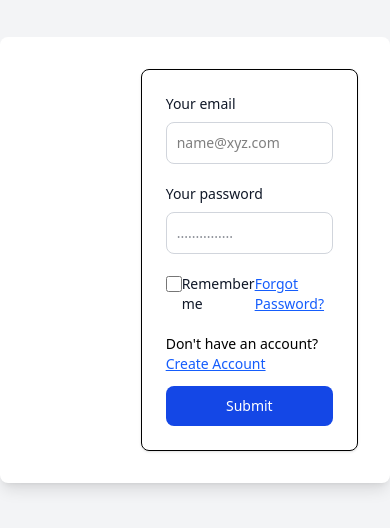
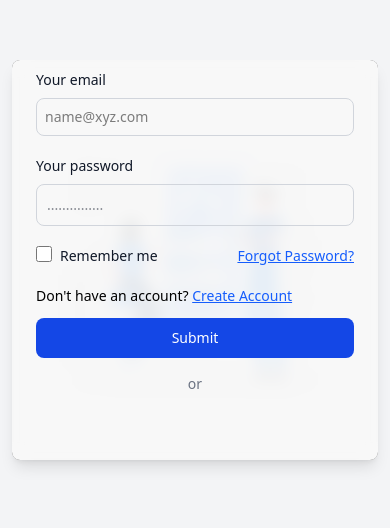
Before and after one commit to aman01197kumar/job-portal, a React (Vite) app in the folder frontend/: page / in a window 390 px wide. Shown: the part 162-690 px from the top of the page. Built offline with nearby package versions, Linux system fonts and the light colour scheme; some icons are missing.

Commit message:
add:google auth

```diff
--- a/frontend/package.json
+++ b/frontend/package.json
@@ -16,9 +16,11 @@
     "@heroicons/react": "^2.2.0",
     "@mui/icons-material": "^7.1.1",
     "@mui/material": "^7.1.1",
+    "@react-oauth/google": "^0.12.2",
     "@reduxjs/toolkit": "^2.8.2",
     "@tailwindcss/vite": "^4.1.10",
     "axios": "^1.10.0",
+    "jwt-decode": "^4.0.0",
     "lucide-react": "^0.525.0",
     "react": "^19.1.0",
     "react-dom": "^19.1.0",
--- a/frontend/src/main.jsx
+++ b/frontend/src/main.jsx
@@ -1,15 +1,18 @@
-import React from "react";
 import ReactDOM from "react-dom/client";
 import { Provider } from "react-redux";
 import { PersistGate } from "redux-persist/integration/react";
 import { store, persistor } from "./redux/store";
 import App from "./App";
 import './index.css'
+import { GoogleOAuthProvider } from "@react-oauth/google";
 
 ReactDOM.createRoot(document.getElementById("root")).render(
-  <Provider store={store}>
-    <PersistGate loading={null} persistor={persistor}>
-      <App />
-    </PersistGate>
-  </Provider>
+  <GoogleOAuthProvider clientId="my client id">
+
+    <Provider store={store}>
+      <PersistGate loading={null} persistor={persistor}>
+        <App />
+      </PersistGate>
+    </Provider>
+  </GoogleOAuthProvider>
 );
--- a/frontend/src/screens/UserLogin.jsx
+++ b/frontend/src/screens/UserLogin.jsx
@@ -4,121 +4,130 @@ import { useNavigate } from "react-router-dom";
 import VisibilityOutlinedIcon from "@mui/icons-material/VisibilityOutlined";
 import VisibilityOffIcon from "@mui/icons-material/VisibilityOff";
 import axios from "axios";
-import { BASE_URL, END_POINTS } from "../assets/END_POINTS";
+import { GoogleLogin } from "@react-oauth/google";
+// import {jwt_decode} from "jwt-decode";
+ import * as JWT from 'jwt-decode';
 import { toast, ToastContainer } from "react-toastify";
 import Loader from "../components/Loader";
+import { BASE_URL, END_POINTS } from "../assets/END_POINTS";
+
 
 const UserLogin = () => {
   const [showPassword, setShowPassword] = useState(false);
   const [loggedBy, setLoggedBy] = useState({ email: "", password: "" });
+  const [isLoading, setIsloading] = useState(false);
   const navigate = useNavigate();
-  const [isLoading, setIsloading] = useState(false)
 
   const { email, password } = loggedBy;
+
   const userLoginHandler = async () => {
     if (!email || !password) {
-      toast.warn("please enter email and password");
+      toast.warn("Please enter email and password");
       return;
     }
 
     const emailRegex = /^[^\s@]+@[^\s@]+\.[^\s@]+$/;
-    if (!emailRegex.test(email?.trim())) {
+    if (!emailRegex.test(email.trim())) {
       toast.warn("Email is not in proper format.");
       return;
     }
 
     if (password.length < 8) {
-      toast.warn("password must be of atleast 8 characters");
+      toast.warn("Password must be at least 8 characters");
       return;
     }
 
-    const user = {
-      email: email,
-      password: password,
-    };
+    const user = { email, password };
 
     try {
-      setIsloading(true)
+      setIsloading(true);
       const response = await axios.post(`${BASE_URL}/${END_POINTS.LOGIN}`, user);
-      // const response = await axios.post(`${BASE_URL}\${}`, user)
 
-      if (response?.data?.status === 400) {
-        toast.warn(response?.data?.message);
+      const { data } = response;
+
+      if (data.status === 400 || data.status === 401) {
+        toast.warn(data.message);
         return;
       }
-      if (response?.data?.status === 401) {
-        toast.warn(response?.data?.message);
+
+      if (data.status === 404) {
+        toast.error(data.message);
         return;
       }
-      if (response?.data?.status === 404) {
-        toast.error(response?.data?.message);
-        return;
-      }
-      if (response?.data?.status === 200) {
+
+      if (data.status === 200) {
         const userData = JSON.stringify({
-          userId: response?.data?.userId,
-          user_type: response?.data?.user,
-          token: response?.data?.token,
-          email: response?.data?.email
+          userId: data.userId,
+          user_type: data.user,
+          token: data.token,
+          email: data.email,
         });
 
         localStorage.setItem("userData", userData);
+        toast.success("Login successful!");
         navigate("/");
         window.location.reload();
       }
-    }
-    catch (err) {
+    } catch (err) {
+      toast.error("Login failed. Please try again.");
       console.log(err);
+    } finally {
+      setIsloading(false);
     }
   };
+
+  const handleGoogleLoginSuccess = (credentialResponse) => {
+    const { credential } = credentialResponse;
+    const decoded = jwt_decode(credential);
+
+    localStorage.setItem("userData", JSON.stringify(decoded));
+    toast.success("Google login successful!");
+    navigate("/");
+    window.location.reload();
+  };
+
   return (
     <>
       <div className="flex justify-center items-center h-screen bg-gray-100">
-        <div className="flex w-full md:w-3/4 max-w-5xl bg-white p-8 rounded-lg shadow-lg">
-          <div className="w-1/3 md:w-2/3 flex justify-center items-center bg-cover bg-center sm:w-full sm:h-full sm:bg-[url('../assets/login.jpg')]">
+        <div className="relative flex h-100 md:h-auto flex-col-reverse md:flex-row w-full m-3 md:m-auto p-7 md:p-auto md:w-3/4 max-w-5xl bg-white rounded-lg shadow-lg overflow-hidden">
+
+          {/* Image Section */}
+          <div className="w-full md:w-1/2 md:h-auto">
             <img
               src={login}
               alt="Login"
-              className="max-w-full max-h-full object-cover hidden sm:block"
+              className="w-full object-cover"
             />
+            <div className="absolute inset-0 bg-black opacity-30 md:hidden"></div>
           </div>
 
-          <div className="w-2/3 md:w-3/4 p-6 border rounded-lg shadow-sm">
+          {/* Form Section */}
+          <div className="absolute md:static top-0 left-0 w-full md:w-1/2 h-full p-6 md:p-8 z-10 flex flex-col justify-center bg-white/90 backdrop-blur-sm animate-fadeIn rounded-lg md:rounded-none shadow-lg md:shadow-none">
             <div className="mb-5">
-              <label
-                htmlFor="email"
-                className="block mb-2 text-sm font-medium text-gray-900 dark:text-white"
-              >
+              <label htmlFor="email" className="block mb-2 text-sm font-medium text-gray-900">
                 Your email
               </label>
               <input
                 type="email"
                 id="email"
-                className="p-2 border border-gray-300 text-sm rounded-lg focus:ring-blue-500 focus:border-blue-500 block w-full p-2.5  dark:border-gray-600 dark:placeholder-gray-400 dark:focus:ring-blue-500 dark:focus:border-blue-500"
+                className="p-2 border border-gray-300 text-sm rounded-lg focus:ring-blue-500 focus:border-blue-500 block w-full"
                 placeholder="name@xyz.com"
                 value={email}
-                onChange={(e) =>
-                  setLoggedBy({ ...loggedBy, email: e.target.value })
-                }
+                onChange={(e) => setLoggedBy({ ...loggedBy, email: e.target.value })}
               />
             </div>
+
             <div className="mb-5">
-              <label
-                htmlFor="password"
-                className="block mb-2 text-sm font-medium text-gray-900 dark:text-white"
-              >
+              <label htmlFor="password" className="block mb-2 text-sm font-medium text-gray-900">
                 Your password
               </label>
-
               <div className="relative">
                 <input
                   type={showPassword ? "text" : "password"}
                   id="password"
                   placeholder="..............."
-                  className=" border border-gray-300 text-gray-900 text-sm rounded-lg focus:ring-blue-500 focus:border-blue-500 block w-full pr-10 p-2.5  dark:border-gray-600 dark:placeholder-gray-400 dark:focus:ring-blue-500 dark:focus:border-blue-500"
-                  onChange={(e) =>
-                    setLoggedBy({ ...loggedBy, password: e.target.value })
-                  }
+                  className="border border-gray-300 text-gray-900 text-sm rounded-lg focus:ring-blue-500 focus:border-blue-500 block w-full pr-10 p-2.5"
+                  onChange={(e) => setLoggedBy({ ...loggedBy, password: e.target.value })}
                 />
                 {showPassword ? (
                   <VisibilityOffIcon
@@ -133,28 +142,23 @@ const UserLogin = () => {
                 )}
               </div>
             </div>
-            <div className="flex justify-between  mb-5">
+
+            <div className="flex justify-between mb-5">
               <div className="flex items-start">
-                <div className="flex items-center h-5">
                 <input
                   id="remember"
                   type="checkbox"
-                    defaultValue=""
-                    className="w-4 h-4 border border-gray-300 rounded-sm  focus:ring-3 focus:ring-blue-300 dark:bg-gray-700 dark:border-gray-600 dark:focus:ring-blue-600 dark:ring-offset-gray-800 dark:focus:ring-offset-gray-800"
-                    required=""
+                  className="w-4 h-4 border border-gray-300 rounded-sm focus:ring-3 focus:ring-blue-300"
                 />
-                </div>
-                <label
-                  htmlFor="remember"
-                  className="text-sm font-medium text-gray-900 dark:text-gray-300"
-                >
+                <label htmlFor="remember" className="ml-2 text-sm font-medium text-gray-900">
                   Remember me
                 </label>
               </div>
-              <label className="text-blue-600 underline cursor-pointer text-sm font-medium">
+              <span className="text-blue-600 underline cursor-pointer text-sm font-medium">
                 Forgot Password?
-              </label>
+              </span>
             </div>
+
             <div className="mb-3 text-sm">
               Don't have an account?{" "}
               <span
@@ -164,14 +168,25 @@ const UserLogin = () => {
                 Create Account
               </span>
             </div>
+
+            <div className="flex flex-col gap-4">
               <button
                 type="submit"
-              className="text-white flex justify-center bg-blue-700 hover:bg-blue-800 focus:ring-4 w-full focus:outline-none focus:ring-blue-300 font-medium rounded-lg text-sm sm:w-1/4 px-5 py-2.5 text-center dark:bg-blue-600 dark:hover:bg-blue-700 dark:focus:ring-blue-800"
+                className="text-white flex justify-center bg-blue-700 hover:bg-blue-800 focus:ring-4 w-full focus:outline-none focus:ring-blue-300 font-medium rounded-lg text-sm px-5 py-2.5 text-center"
                 onClick={userLoginHandler}
               >
                 {isLoading ? <Loader /> : "Submit"}
+              </button>
 
-            </button>
+              <div className="text-center text-sm text-gray-500">or</div>
+
+              <GoogleLogin
+                onSuccess={handleGoogleLoginSuccess}
+                onError={() => {
+                  toast.error("Google Sign In was unsuccessful. Try again later.");
+                }}
+              />
+            </div>
           </div>
         </div>
       </div>
```
Also changed, not shown: 1 other file (tests, documents, lock files or other folders). Lines whose indentation alone changed are shown as unchanged.
